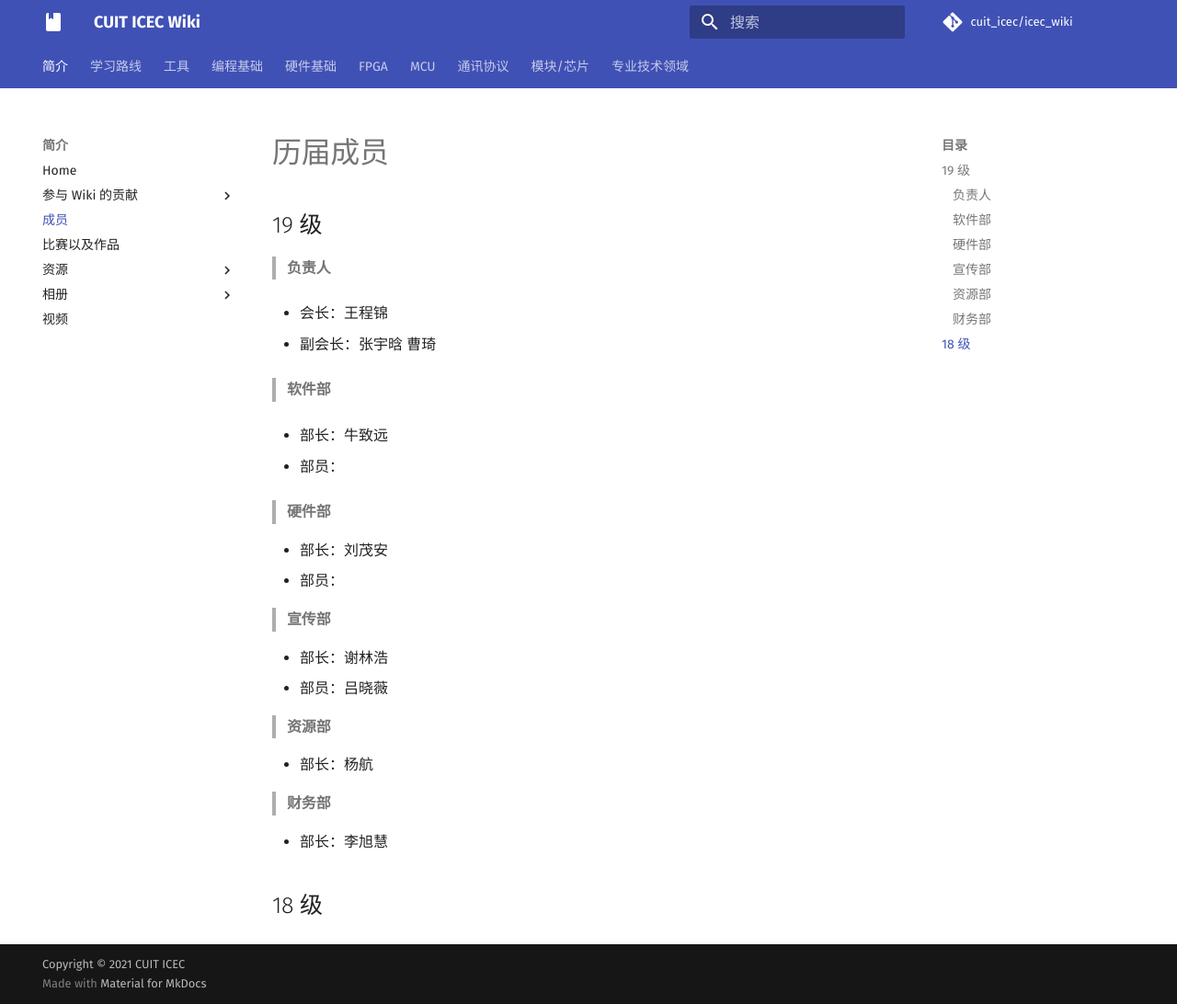
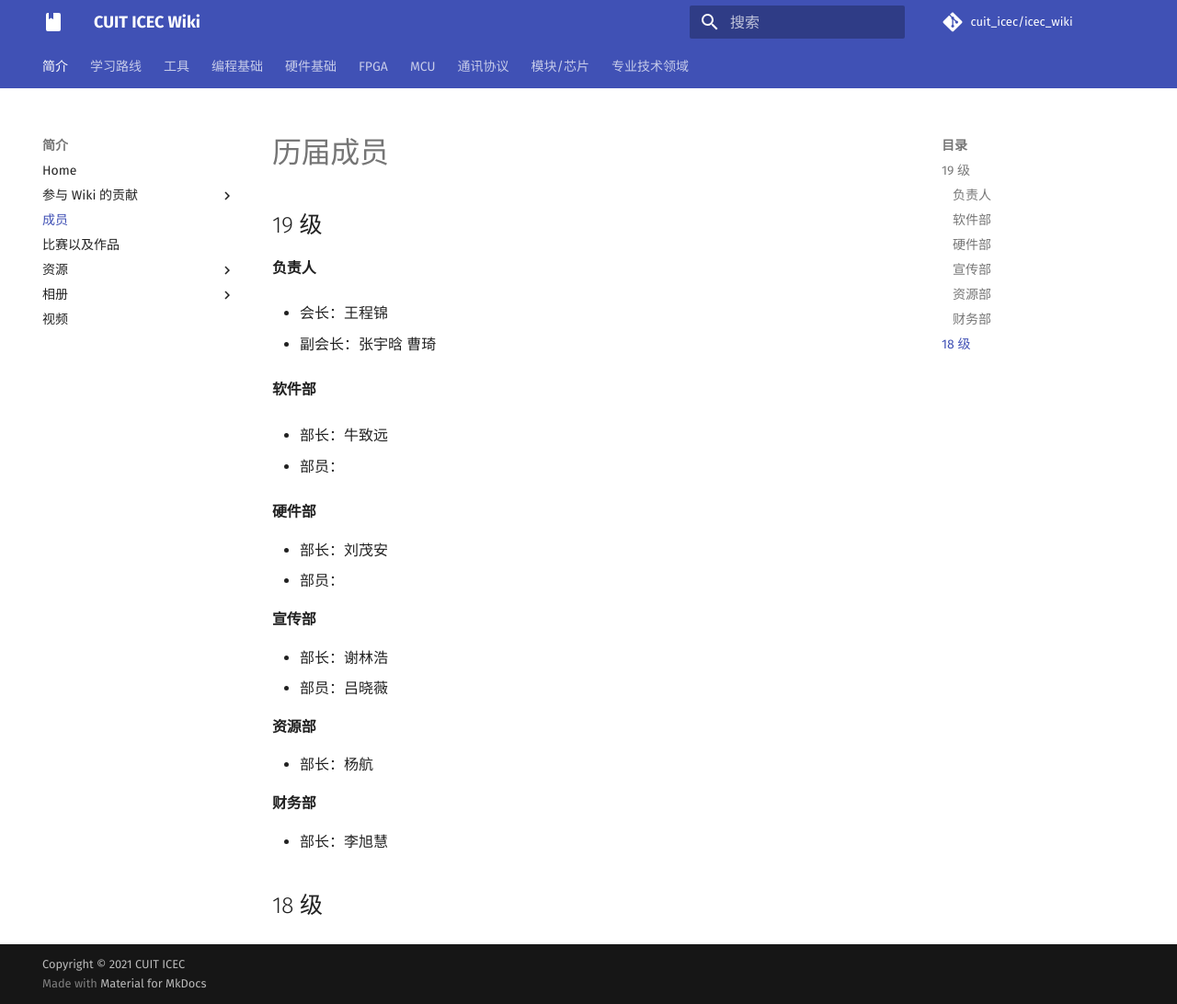
Before and after one commit to cuit-icec/cuit-icec.github.io, an MkDocs documentation site: the page built from docs/icec/members.md, in a window 1280 px wide and 1092 px high. Shown: the whole window at 92% size. Built offline with MkDocs 1.6.1 and Material for MkDocs 9.7.7, drawn with Linux system fonts in a browser that asks for light colours; comment, search, counter and statistics services are not loaded.

```diff
--- a/docs/icec/members.md
+++ b/docs/icec/members.md
@@ -2,33 +2,33 @@
 
 ## 19 级
 
-> #### 负责人
+#### 负责人
 
 * 会长：王程锦
 
 * 副会长：张宇晗 曹琦
 
-> #### 软件部
+#### 软件部
 
 * 部长：牛致远
 
 * 部员：
 
-> #### 硬件部
+#### 硬件部
 
 * 部长：刘茂安
 * 部员：
 
-> #### 宣传部
+#### 宣传部
 
 * 部长：谢林浩
 * 部员：吕晓薇
 
-> #### 资源部
+#### 资源部
 
 * 部长：杨航
 
-> #### 财务部
+#### 财务部
 
 * 部长：李旭慧
 
```
